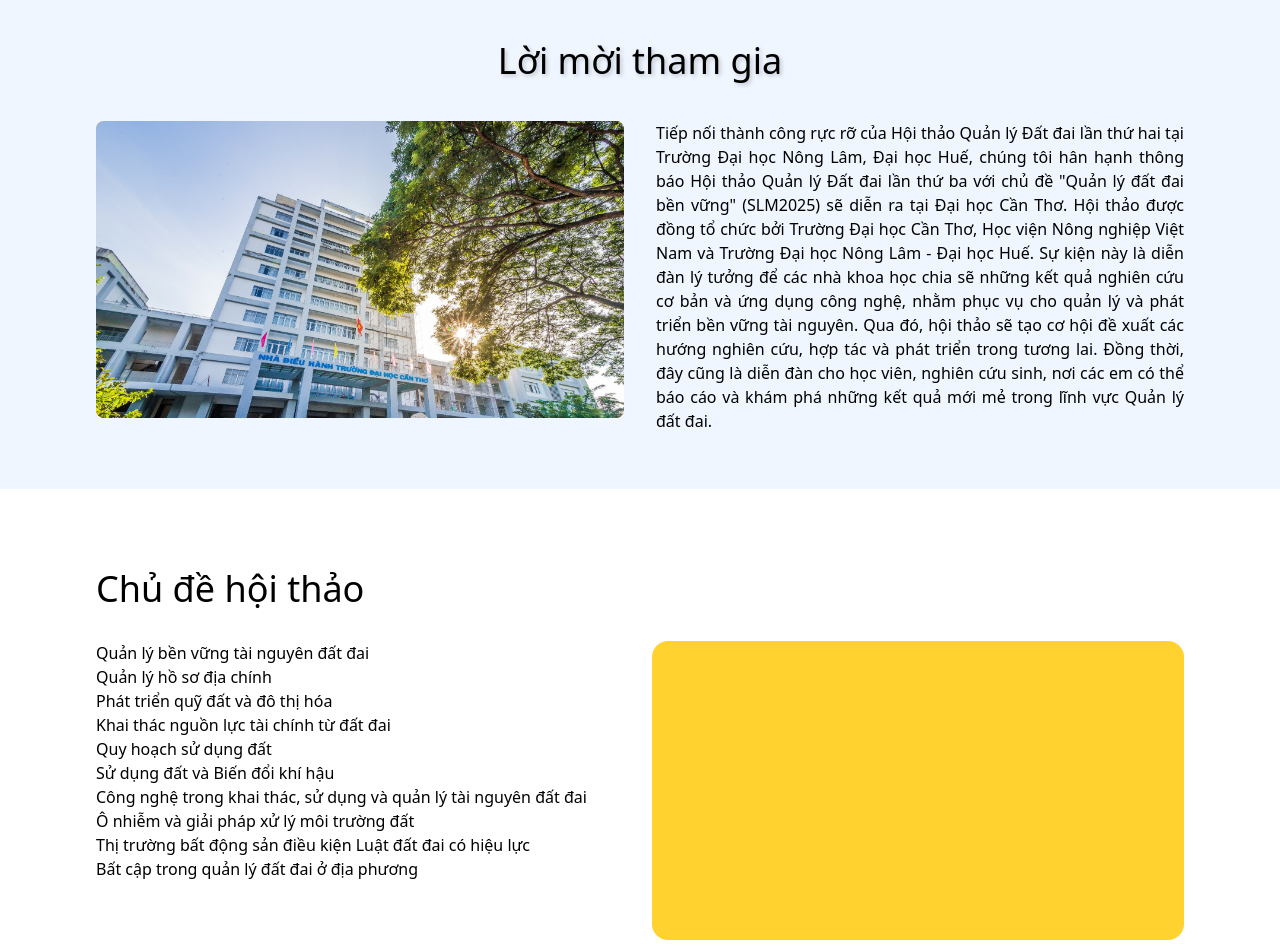
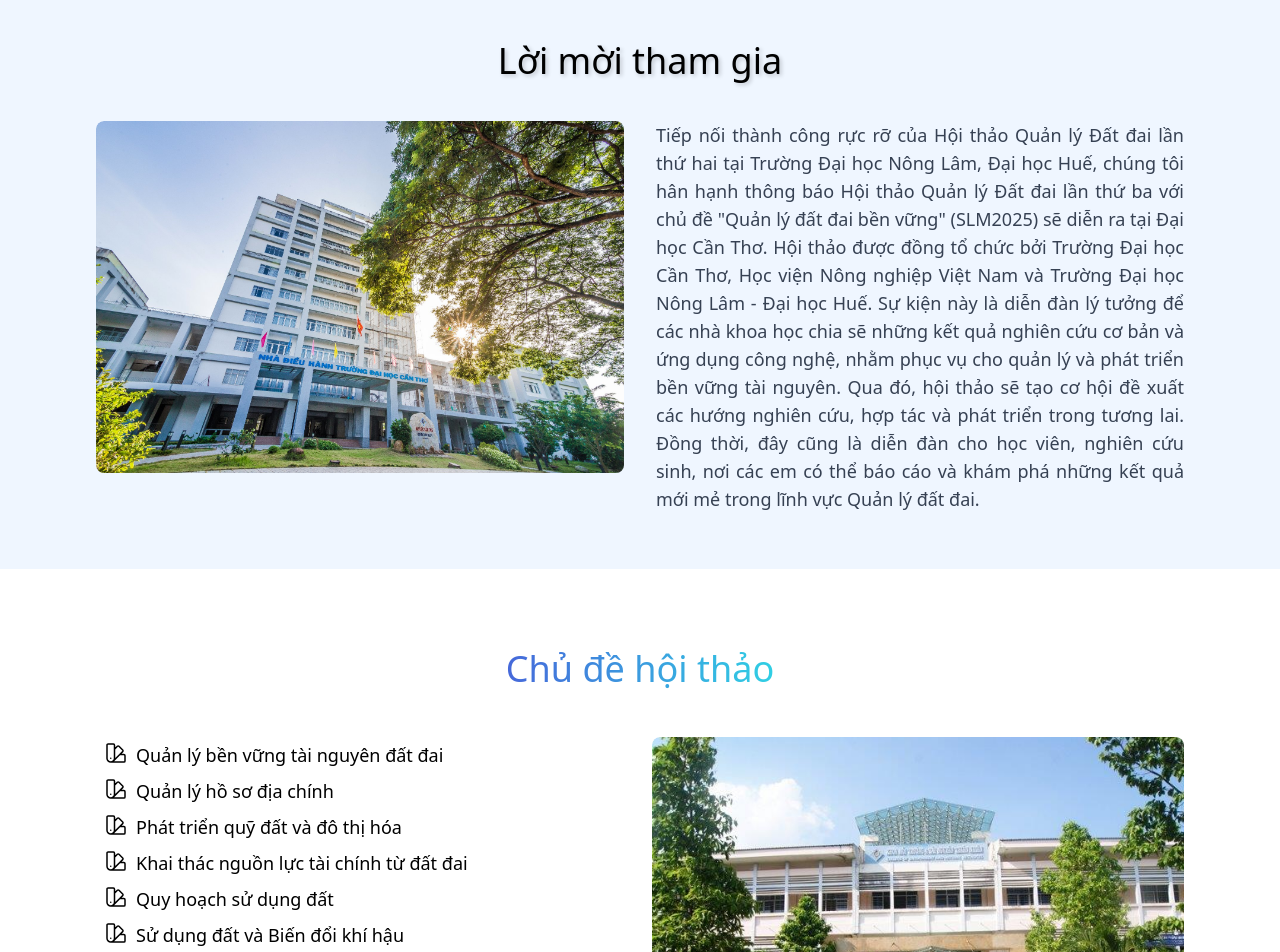
Before and after one commit to wuubangdev/lrd_science_conference, a React (Vite) app: page / in a window 1280 px wide. Shown: the part 1020-1972 px from the top of the page. Built offline with nearby package versions, Linux system fonts and the light colour scheme.

Commit message:
up intro

```diff
--- a/src/components/client/home/conference-theme/ConferenceTheme.tsx
+++ b/src/components/client/home/conference-theme/ConferenceTheme.tsx
@@ -1,3 +1,4 @@
+import { Image } from 'antd'
 import React from 'react'
 
 const listTheme: string[] = [
@@ -15,20 +16,29 @@ const listTheme: string[] = [
 
 const ConferenceTheme: React.FC = () => {
     return (
-        <div className='w-full my-container py-20'>
-            <h1 className='text-4xl font-medium mb-8'>Chủ đề hội thảo</h1>
-            <div className='grid md:grid-cols-2 grid-cols-1 gap-6'>
+        <div className='w-full my-container flex flex-col items-center py-20 gap-4'>
+            <div className='text-4xl font-medium mb-8 gradient-text'>Chủ đề hội thảo</div>
+            <div className='grid md:grid-cols-2 grid-cols-1 gap-6 w-full'>
                 <div>
                     <ul>
                         {listTheme && listTheme.map((item, i) => {
                             return (
-                                <li key={i}>{item}</li>
+                                <li key={i} className='flex gap-2 py-1 text-lg cursor-pointer hover:text-black/70 hover:bg-blue-300 px-2 rounded-lg hover:translate-x-1 transition-all duration-200 ease-in-out'>
+                                    <svg xmlns="http://www.w3.org/2000/svg" fill="none" viewBox="0 0 24 24" strokeWidth="1.5" stroke="currentColor" className="size-6">
+                                        <path strokeLinecap="round" strokeLinejoin="round" d="M4.098 19.902a3.75 3.75 0 0 0 5.304 0l6.401-6.402M6.75 21A3.75 3.75 0 0 1 3 17.25V4.125C3 3.504 3.504 3 4.125 3h5.25c.621 0 1.125.504 1.125 1.125v4.072M6.75 21a3.75 3.75 0 0 0 3.75-3.75V8.197M6.75 21h13.125c.621 0 1.125-.504 1.125-1.125v-5.25c0-.621-.504-1.125-1.125-1.125h-4.072M10.5 8.197l2.88-2.88c.438-.439 1.15-.439 1.59 0l3.712 3.713c.44.44.44 1.152 0 1.59l-2.879 2.88M6.75 17.25h.008v.008H6.75v-.008Z" />
+                                    </svg>
+
+
+                                    {item}
+                                </li>
                             )
                         })}
                     </ul>
                 </div>
                 <div className=''>
-                    <div className='w-full aspect-[16/9] bg-amber-300 rounded-2xl'></div>
+                    <div className='w-full h-full rounded-lg relative overflow-hidden'>
+                        <Image src='/tnmt.jpg' alt='tnmt' className='object-cover rounded-lg' />
+                    </div>
                 </div>
             </div>
         </div>
--- a/src/components/client/home/introduction/Introduction.tsx
+++ b/src/components/client/home/introduction/Introduction.tsx
@@ -7,11 +7,11 @@ const Introduction: React.FC = () => {
             <h1 className='text-4xl font-medium mb-10 text-center shadow-text'>Lời mời tham gia</h1>
             <div className='grid md:grid-cols-2 grid-cols-1 gap-8'>
                 <div className=''>
-                    <div className='w-full aspect-[16/9] bg-amber-300 rounded-lg relative overflow-hidden'>
-                        <Image src='/ctu.jpg' alt='ctu' className='object-cover' />
+                    <div className='w-full h-full rounded-lg relative overflow-hidden'>
+                        <Image src='/ctu.jpg' alt='ctu' className='object-cover rounded-lg' />
                     </div>
                 </div>
-                <div className='text-justify '>
+                <div className='text-justify text-lg text-gray-700 font-medium'>
                     Tiếp nối thành công rực rỡ của Hội thảo Quản lý Đất đai lần thứ hai tại Trường Đại học Nông Lâm, Đại học Huế, chúng tôi hân hạnh thông báo Hội thảo Quản lý Đất đai lần thứ ba với chủ đề "Quản lý đất đai bền vững" (SLM2025) sẽ diễn ra tại Đại học Cần Thơ. Hội thảo được đồng tổ chức bởi Trường Đại học Cần Thơ, Học viện Nông nghiệp Việt Nam và Trường Đại học Nông Lâm - Đại học Huế. Sự kiện này là diễn đàn lý tưởng để các nhà khoa học chia sẽ những kết quả nghiên cứu cơ bản và ứng dụng công nghệ, nhằm phục vụ cho quản lý và phát triển bền vững tài nguyên. Qua đó, hội thảo sẽ tạo cơ hội đề xuất các hướng nghiên cứu, hợp tác và phát triển trong tương lai. Đồng thời, đây cũng là diễn đàn cho học viên, nghiên cứu sinh, nơi các em có thể báo cáo và khám phá những kết quả mới mẻ trong lĩnh vực Quản lý đất đai.
                 </div>
             </div>
```
